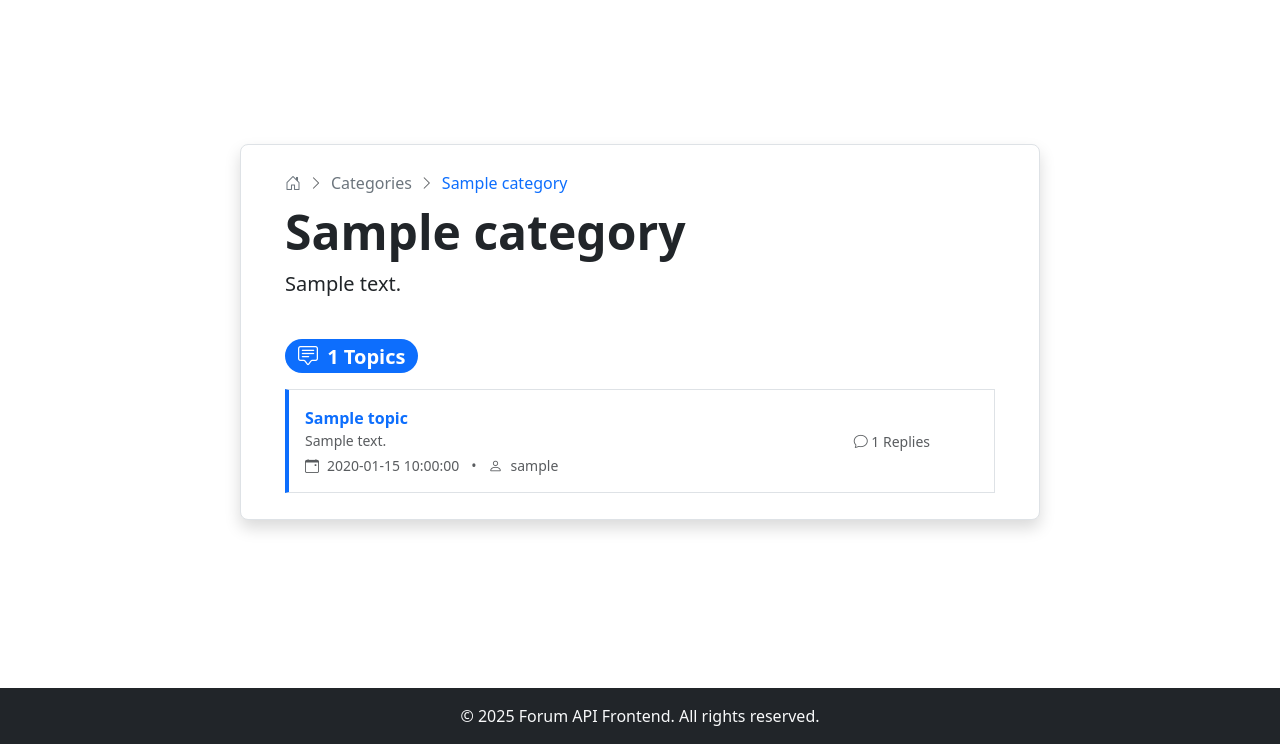
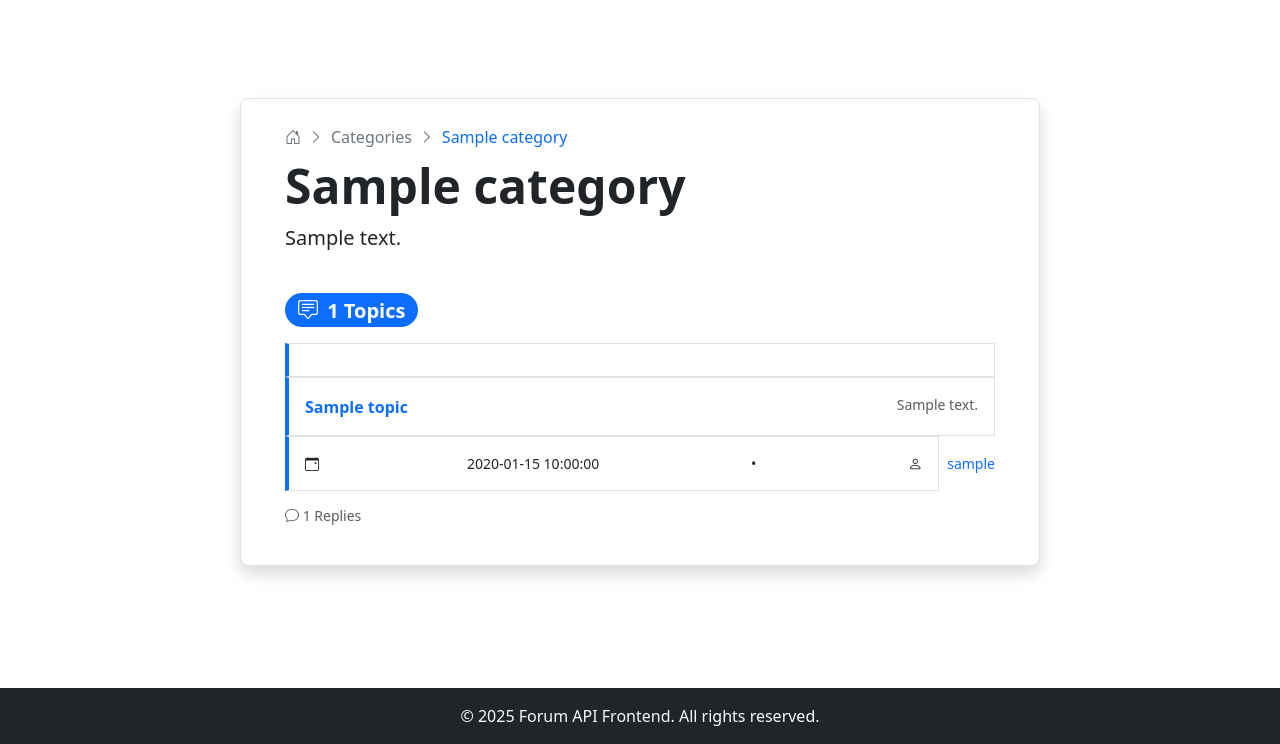
Before and after one commit to fcgith/forum_api_front_end, a FastAPI app: template templates/category.html in a window 1280 px wide. Shown: the part 56-800 px from the top of the page. Run offline with FastAPI, Linux system fonts and the light colour scheme; the template is opened without the code that fills it: most values are stand-ins (such as "Sample title", 1, 10 or a date in 2020); parts of the project's set-up code (start-up, migrations or seed data) failed here and were passed over.

Commit message:
refactor

```diff
--- a/templates/category.html
+++ b/templates/category.html
@@ -42,7 +42,7 @@
                                     <i class="bi bi-calendar-event"></i> {{ topic.date }}
                                     {% if topic.user_name %}
                                     <span class="mx-1">•</span>
-                                    <i class="bi bi-person"></i> {{ topic.user_name }}
+                                    <i class="bi bi-person"></i> <a href="/user/{{ topic.user_id }}" class="text-decoration-none">{{ topic.user_name }}</a>
                                     {% endif %}
                                 </div>
                             </div>
```
